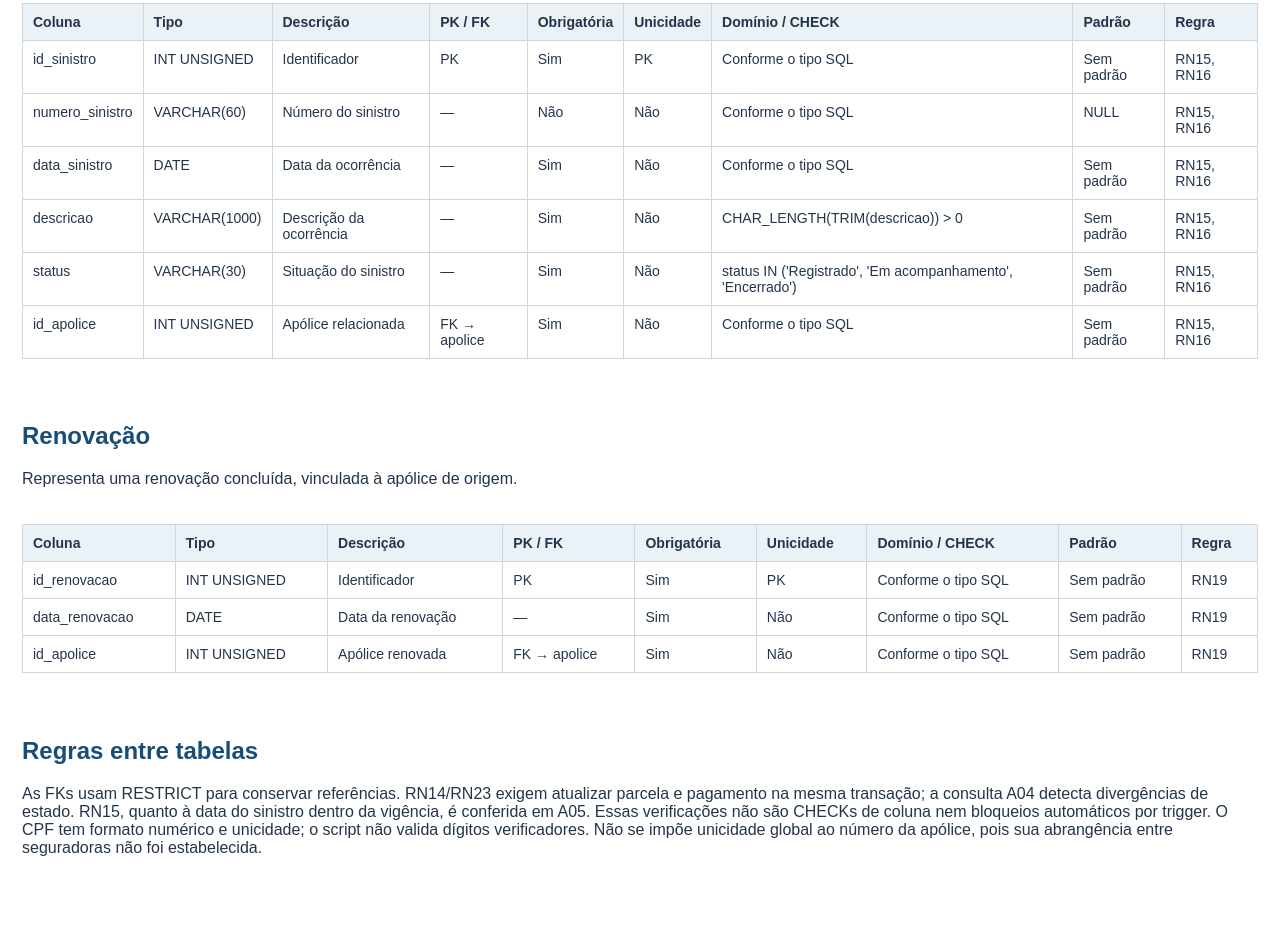
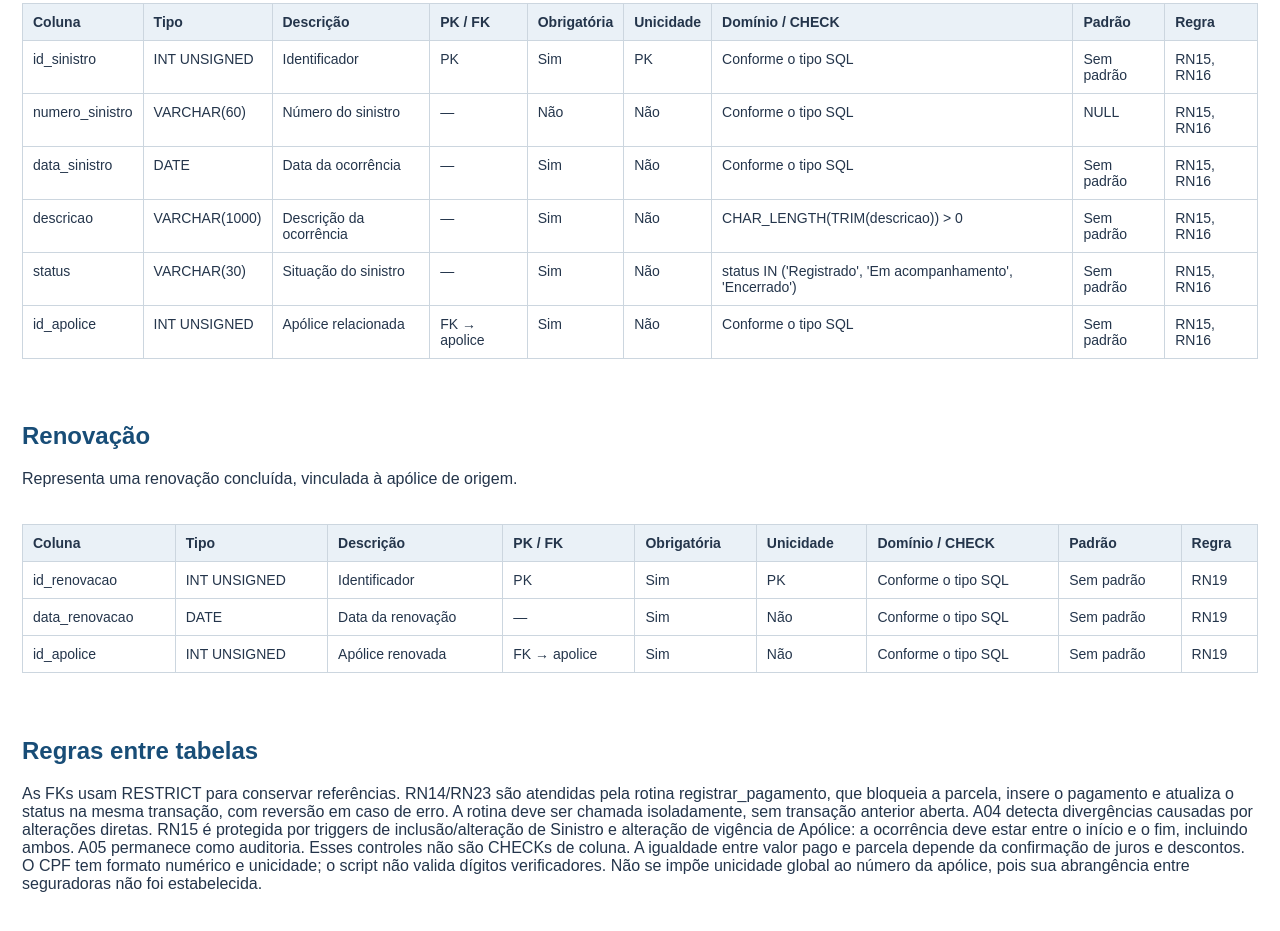
Before and after one commit to VictorAlves747/DataBaseActivy, a plain HTML site: page dicionario-dados/dicionario_de_dados.html in a window 1280 px wide. Shown: the part 4134-5065 px from the top of the page. Before the commit the page ends 5031 px from the top, so only its background shows below. Drawn offline with Linux system fonts and the light colour scheme.

Commit message:
Documenta controles transacionais e validação de vigência no dicionário

```diff
--- a/dicionario-dados/dicionario_de_dados.html
+++ b/dicionario-dados/dicionario_de_dados.html
@@ -74,4 +74,4 @@
 <tr><td>data_renovacao</td><td>DATE</td><td>Data da renovação</td><td>—</td><td>Sim</td><td>Não</td><td>Conforme o tipo SQL</td><td>Sem padrão</td><td>RN19</td></tr>
 <tr><td>id_apolice</td><td>INT UNSIGNED</td><td>Apólice renovada</td><td>FK → apolice</td><td>Sim</td><td>Não</td><td>Conforme o tipo SQL</td><td>Sem padrão</td><td>RN19</td></tr>
 </table></div>
-<h2>Regras entre tabelas</h2><p>As FKs usam RESTRICT para conservar referências. RN14/RN23 exigem atualizar parcela e pagamento na mesma transação; a consulta A04 detecta divergências de estado. RN15, quanto à data do sinistro dentro da vigência, é conferida em A05. Essas verificações não são CHECKs de coluna nem bloqueios automáticos por trigger. O CPF tem formato numérico e unicidade; o script não valida dígitos verificadores. Não se impõe unicidade global ao número da apólice, pois sua abrangência entre seguradoras não foi estabelecida.</p></html>
+<h2>Regras entre tabelas</h2><p>As FKs usam RESTRICT para conservar referências. RN14/RN23 são atendidas pela rotina registrar_pagamento, que bloqueia a parcela, insere o pagamento e atualiza o status na mesma transação, com reversão em caso de erro. A rotina deve ser chamada isoladamente, sem transação anterior aberta. A04 detecta divergências causadas por alterações diretas. RN15 é protegida por triggers de inclusão/alteração de Sinistro e alteração de vigência de Apólice: a ocorrência deve estar entre o início e o fim, incluindo ambos. A05 permanece como auditoria. Esses controles não são CHECKs de coluna. A igualdade entre valor pago e parcela depende da confirmação de juros e descontos. O CPF tem formato numérico e unicidade; o script não valida dígitos verificadores. Não se impõe unicidade global ao número da apólice, pois sua abrangência entre seguradoras não foi estabelecida.</p></html>
```
